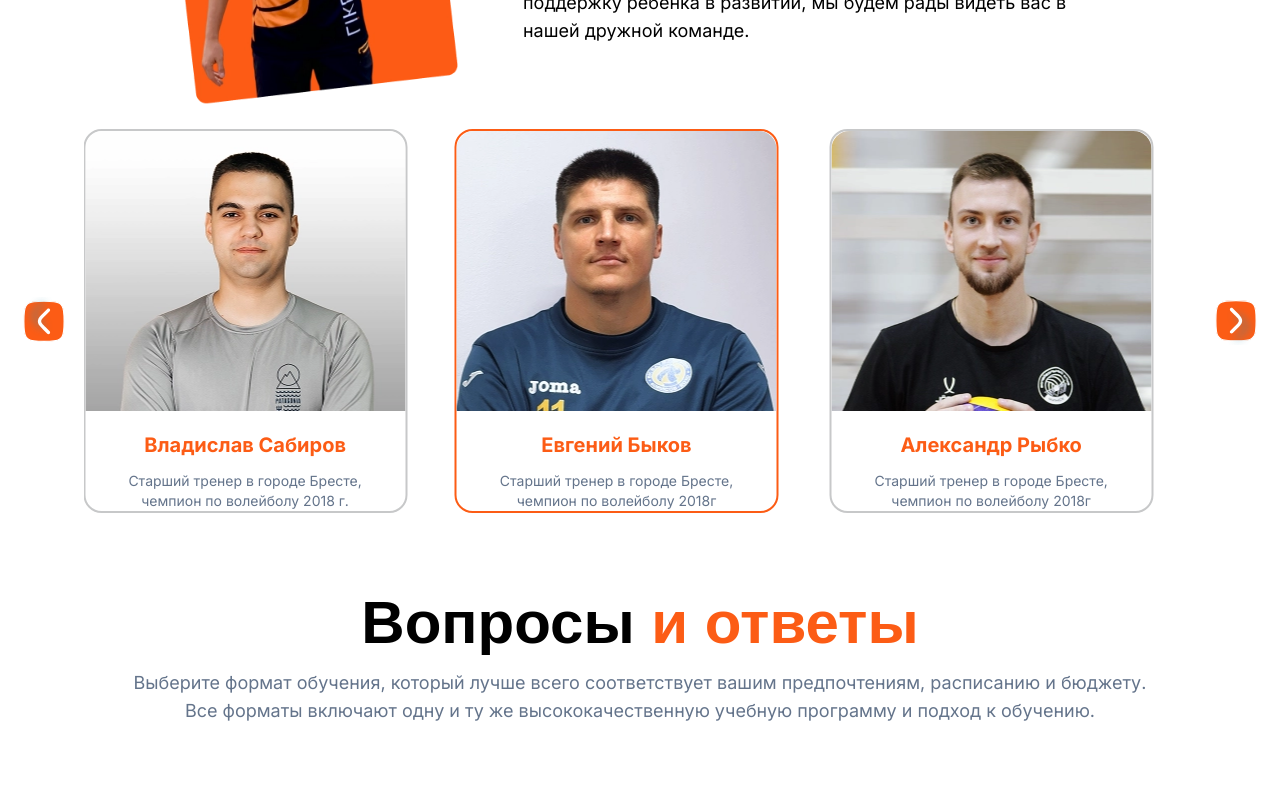
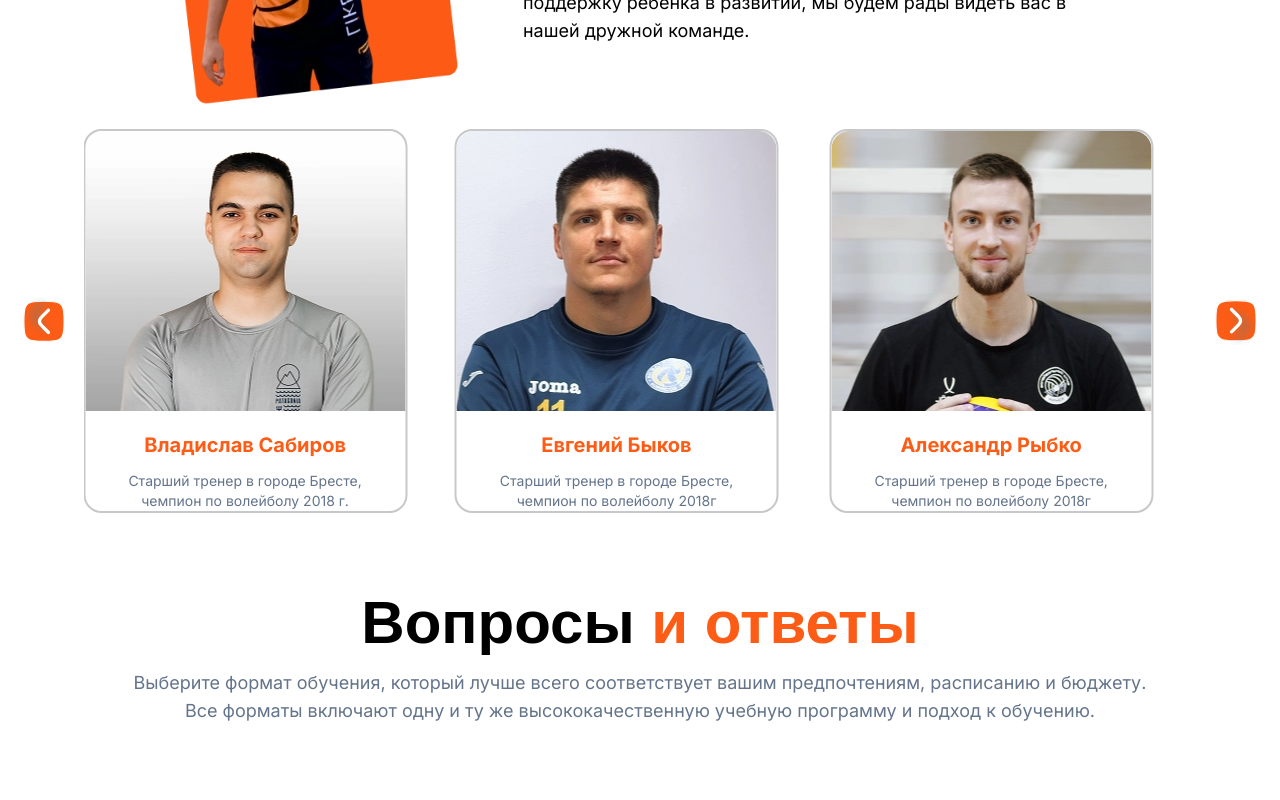
Before and after one commit to evgeniyworkbel/like-volley, a Next.js app: page / in a window 1280 px wide. Shown: the part 2340-3140 px from the top of the page. Built offline with nearby package versions, Linux system fonts and the light colour scheme; a web font is replaced by a local one.

Commit message:
refactor(widgets, shared): remove orange frame

```diff
--- a/src/shared/ui/carousel/carousel-item.tsx
+++ b/src/shared/ui/carousel/carousel-item.tsx
@@ -1,16 +1,9 @@
-import { cn } from "@/shared/lib";
-
 export type CarouselItemProps = {
   slidesPerView: number;
   children: React.ReactElement;
-  isActive: boolean;
 };
 
-export function CarouselItem({
-  children,
-  slidesPerView,
-  isActive,
-}: CarouselItemProps) {
+export function CarouselItem({ children, slidesPerView }: CarouselItemProps) {
   return (
     <div
       className="mr-[var(--mr)] w-full flex-[0_0_var(--width))] xl:mr-0"
@@ -21,14 +14,7 @@ export function CarouselItem({
         } as React.CSSProperties
       }
     >
-      <div
-        className={cn("w-min rounded-[18px] border-2", {
-          "border-[oklch(83.27%_0.002_247.32deg)]": !isActive,
-          "border-accent-orange": isActive,
-        })}
-      >
-        {children}
-      </div>
+      {children}
     </div>
   );
 }
--- a/src/shared/ui/carousel/carousel.tsx
+++ b/src/shared/ui/carousel/carousel.tsx
@@ -5,7 +5,6 @@ import { Children } from "react";
 import { CarouselItem } from "./carousel-item";
 import { usePrevNextButtons } from "./use-prev-next-buttons";
 import { CarouselButton } from "./carousel-button";
-import { useFrameCard } from "./use-frame-card";
 
 export type CarouselProps = {
   slidesPerView: number;
@@ -16,8 +15,6 @@ export function Carousel({ slidesPerView, children }: CarouselProps) {
   const [emblaRef, emblaApi] = useEmblaCarousel({
     loop: true,
   });
-
-  const { selectedIndex } = useFrameCard(emblaApi);
 
   const { onPrevButtonClick, onNextButtonClick } = usePrevNextButtons(emblaApi);
 
@@ -30,13 +27,8 @@ export function Carousel({ slidesPerView, children }: CarouselProps) {
       />
       <div ref={emblaRef} className="overflow-hidden">
         <div className="flex gap-1">
-          {Children.map(children, (child, index) => (
-            <CarouselItem
-              slidesPerView={slidesPerView}
-              isActive={index === selectedIndex}
-            >
-              {child}
-            </CarouselItem>
+          {Children.map(children, (child) => (
+            <CarouselItem slidesPerView={slidesPerView}>{child}</CarouselItem>
           ))}
         </div>
       </div>
--- a/src/shared/ui/carousel/use-frame-card.ts
+++ /dev/null
@@ -1,36 +0,0 @@
-import { EmblaCarouselType } from "embla-carousel";
-import { useState, useEffect } from "react";
-
-export type UseFrameReturn = {
-  selectedIndex: number;
-  scrollSnaps: number[];
-};
-
-export const useFrameCard = (emblaApi?: EmblaCarouselType): UseFrameReturn => {
-  const [selectedIndex, setSelectedIndex] = useState<number>(0);
-  const [scrollSnaps, setScrollSnaps] = useState<number[]>([]);
-
-  const onInit = (emblaApi: EmblaCarouselType) => {
-    setScrollSnaps(emblaApi.scrollSnapList());
-  };
-
-  const onSelect = (emblaApi: EmblaCarouselType) => {
-    setSelectedIndex(emblaApi.selectedScrollSnap());
-  };
-
-  useEffect(() => {
-    if (emblaApi) {
-      onInit(emblaApi);
-      onSelect(emblaApi);
-      emblaApi
-        .on("reInit", onInit)
-        .on("reInit", onSelect)
-        .on("select", onSelect);
-    }
-  }, [emblaApi]);
-
-  return {
-    selectedIndex,
-    scrollSnaps,
-  };
-};
--- a/src/widgets/coaches/ui/coach-сard.tsx
+++ b/src/widgets/coaches/ui/coach-сard.tsx
@@ -5,7 +5,7 @@ type CoachCardProps = Coach;
 
 export function CoachCard({ name, description, src, alt }: CoachCardProps) {
   return (
-    <div className="flex flex-col items-center gap-5">
+    <div className="flex w-min flex-col items-center gap-5 rounded-[18px] border-2 border-[oklch(83.27%_0.002_247.32deg)]">
       <div className="relative h-70 w-80 overflow-hidden rounded-t-[18px]">
         <Image src={src} alt={alt} sizes="320px" fill />
       </div>
```
